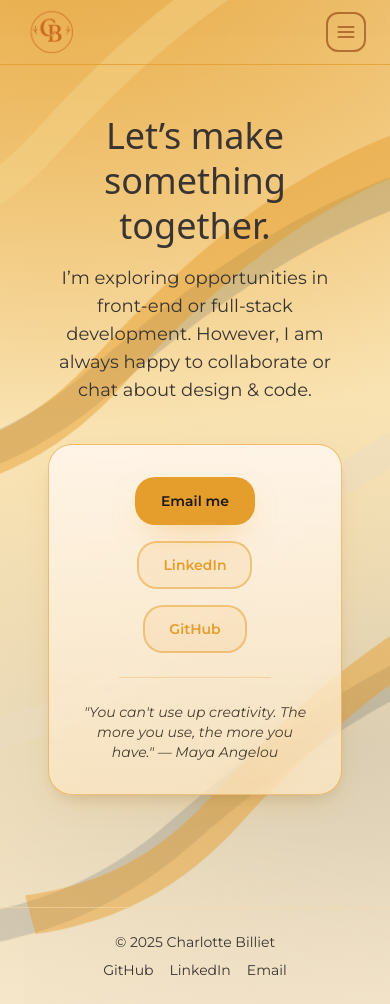
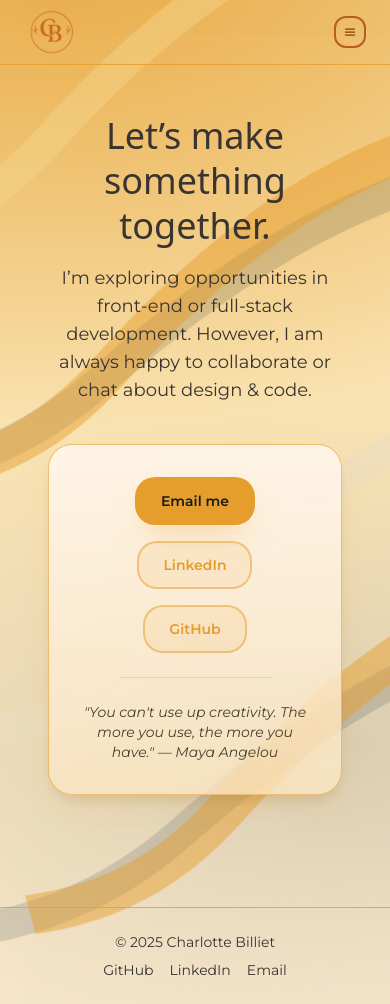
Before and after one commit to CharlotteB25/Portfolio, a Next.js app: page /contact in a window 390 px wide. Built offline with nearby package versions, Linux system fonts and the light colour scheme; a web font is replaced by a local one.

Commit message:
fixed hamburger mobile

```diff
--- a/app/page.tsx
+++ b/app/page.tsx
@@ -226,9 +226,7 @@ export default function Home() {
 
               {/* Frontend */}
               <div className="mt-4 text-sm">
-                <div className="text-marigold-500 mb-1 font-semibold mb-3">
-                  Frontend
-                </div>
+                <div className="text-marigold-500 mb-1 mb-3">Frontend</div>
                 <ul className="text-pearl-900 space-y-1">
                   <li>
                     <span className="font-semibold">Languages:</span> HTML, CSS,
@@ -258,9 +256,7 @@ export default function Home() {
 
               {/* Backend */}
               <div className="text-sm">
-                <div className="text-marigold-500 mb-3 font-semibold">
-                  Backend
-                </div>
+                <div className="text-marigold-500 mb-3 ">Backend</div>
                 <ul className="text-pearl-900 space-y-1">
                   <li>
                     <span className="font-semibold">Languages:</span> JavaScript
@@ -282,9 +278,7 @@ export default function Home() {
 
               {/* Design */}
               <div className="text-sm">
-                <div className="text-marigold-500 mb-3 font-semibold">
-                  UX / UI
-                </div>
+                <div className="text-marigold-500 mb-3 ">UX / UI</div>
                 <ul className="text-pearl-900 space-y-1">
                   <li>
                     <span className="font-semibold">Tools:</span> Adobe XD,
@@ -373,8 +367,16 @@ export default function Home() {
         </div>
       </section>
       {/* CONTACT — playful CTA */}
-      <section id="contact" className="section pb-24 ">
-        <div className="wave-card mt-10 p-6 sm:p-8 rounded-3xl flex flex-col sm:flex-row items-start sm:items-center justify-between gap-5">
+      <section id="contact" className="section pb-20 ">
+        <div
+          className="wave-card mt-10 p-6 sm:p-8 rounded-3xl
+  flex flex-col sm:flex-row
+  items-center sm:items-center
+  justify-center sm:justify-between
+  text-center sm:text-left
+  gap-5"
+        >
+          {" "}
           <div>
             <h3 className=" text-2xl text-ink-700">
               Let’s make something together.
--- a/components/Footer.tsx
+++ b/components/Footer.tsx
@@ -1,6 +1,6 @@
 export function Footer() {
   return (
-    <footer className="border-t border-marigold-200/60 dark:border-marigold-800/60 flex justify-center">
+    <footer className="border-t border-marigold/80 dark:border-marigold/80 flex justify-center">
       <div className="container p-6 text-sm flex flex-col sm:flex-row gap-2 items-center justify-between text-ink-700">
         <p>&copy; {new Date().getFullYear()} Charlotte Billiet</p>
         <div className="flex gap-4">
--- a/components/Navbar.tsx
+++ b/components/Navbar.tsx
@@ -67,15 +67,15 @@ export function Navbar() {
             onClick={() => setOpen((v) => !v)}
             className={clsx(
               "sm:hidden inline-flex items-center justify-center rounded-xl p-2 transition-colors duration-200",
-              "border-2 text-[rgb(var(--citrine)/0.6)] border-[rgb(var(--citrine)/0.6)]",
-              "hover:bg-[rgb(var(--citrine)/0.3)] hover:text-[rgb(var(--citrine/0.8))]",
-              "focus:outline-none focus:ring-2 focus:ring-[rgb(var(--citrine)/0.4)]",
-              open && "bg-[rgb(var(--citrine)/0.6)] text-[rgb(var(--ink))]"
+              "border-2 text-[rgb(var(--citrine))] border-[rgb(184,92,36)]",
+              "hover:bg-[rgb(184,92, 36)] hover:text-[rgb(184,92, 36)]",
+              "focus:outline-none focus:ring-2 focus:ring-[rgb(184,92, 36)]",
+              open && "bg-[rgb(184,92, 36)] text-[rgb(184,92, 36)]"
             )}
           >
             {!open ? (
               <svg
-                className="h-5 w-5"
+                className="h-3 w-3"
                 viewBox="0 0 24 24"
                 fill="none"
                 stroke="currentColor"
```
